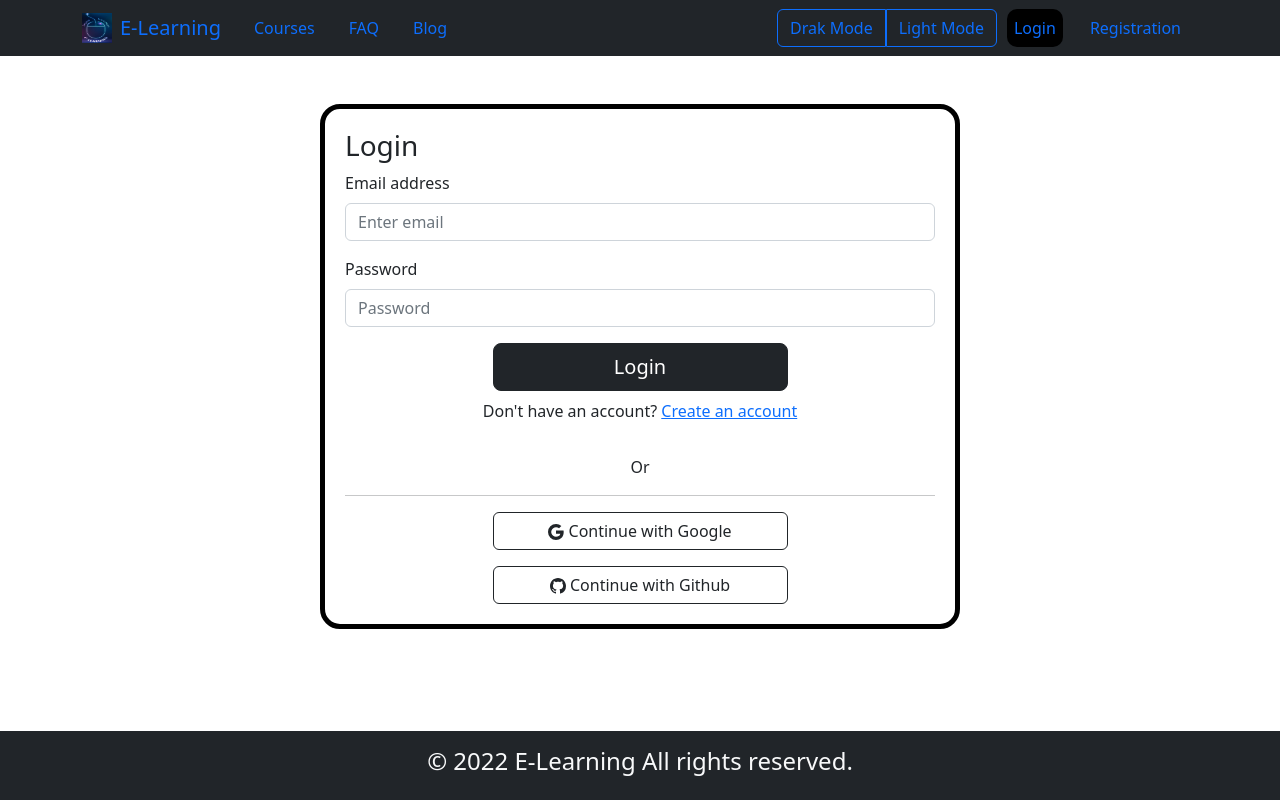
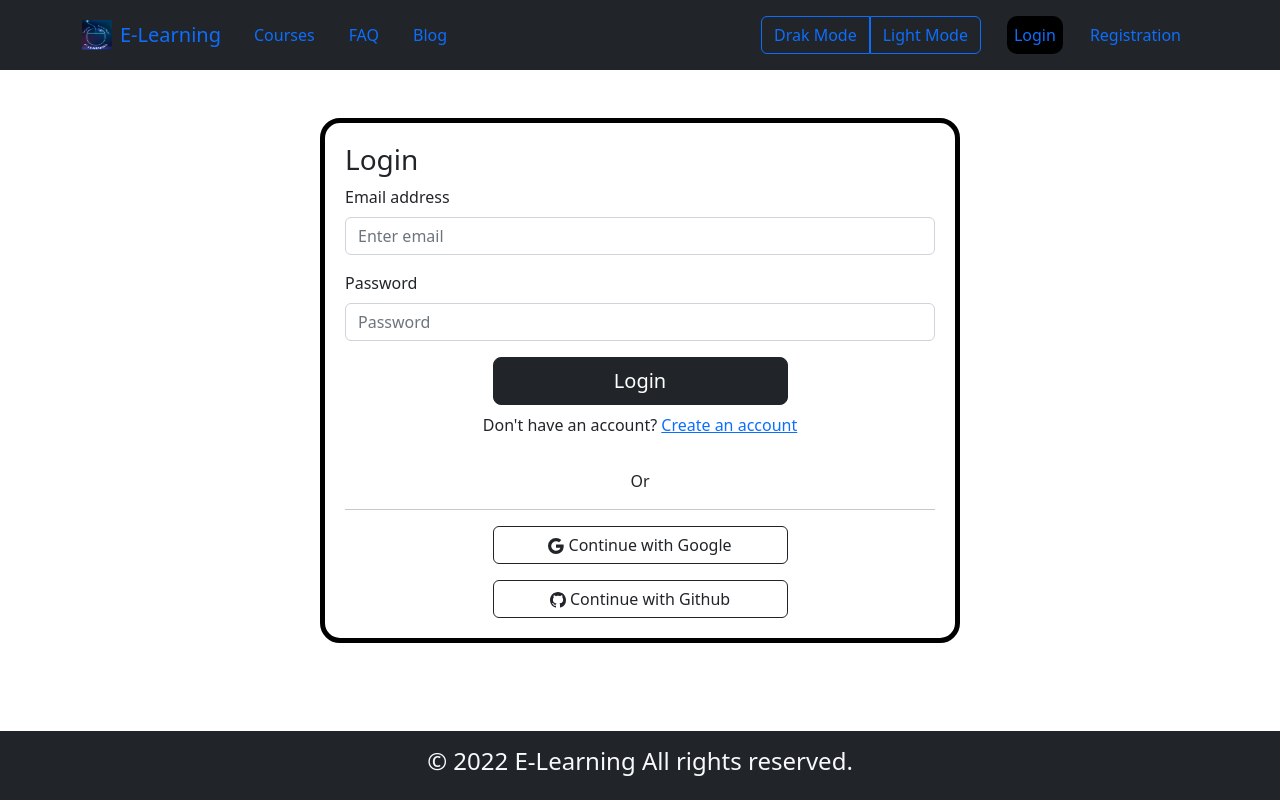
Before and after one commit to MotiurRahman/e-learning-client, a React (Create React App) app: page /login in a window 1280 px wide. Built offline with nearby package versions, Linux system fonts and the light colour scheme; no server answers.

Commit message:
Fix some responsive issue

```diff
--- a/src/Components/Header/Header.js
+++ b/src/Components/Header/Header.js
@@ -53,7 +53,7 @@ const Header = () => {
             <Nav className="navLinks">
               <Link>{user ? "Welcome Mr." + user.displayName : ""}</Link>
               <div
-                className="btn-group"
+                className="btn-group my-2 px-3"
                 role="group"
                 onChange={handleThemeChange}
                 aria-label="Basic radio toggle button group"
@@ -90,7 +90,9 @@ const Header = () => {
               </div>
               {user ? (
                 <>
-                  <NavLink onClick={logout}>Logout</NavLink>
+                  <NavLink className="my-2 mx-3" onClick={logout}>
+                    Logout
+                  </NavLink>
                   <NavLink to="/profile">
                     <Image
                       rounded
```
